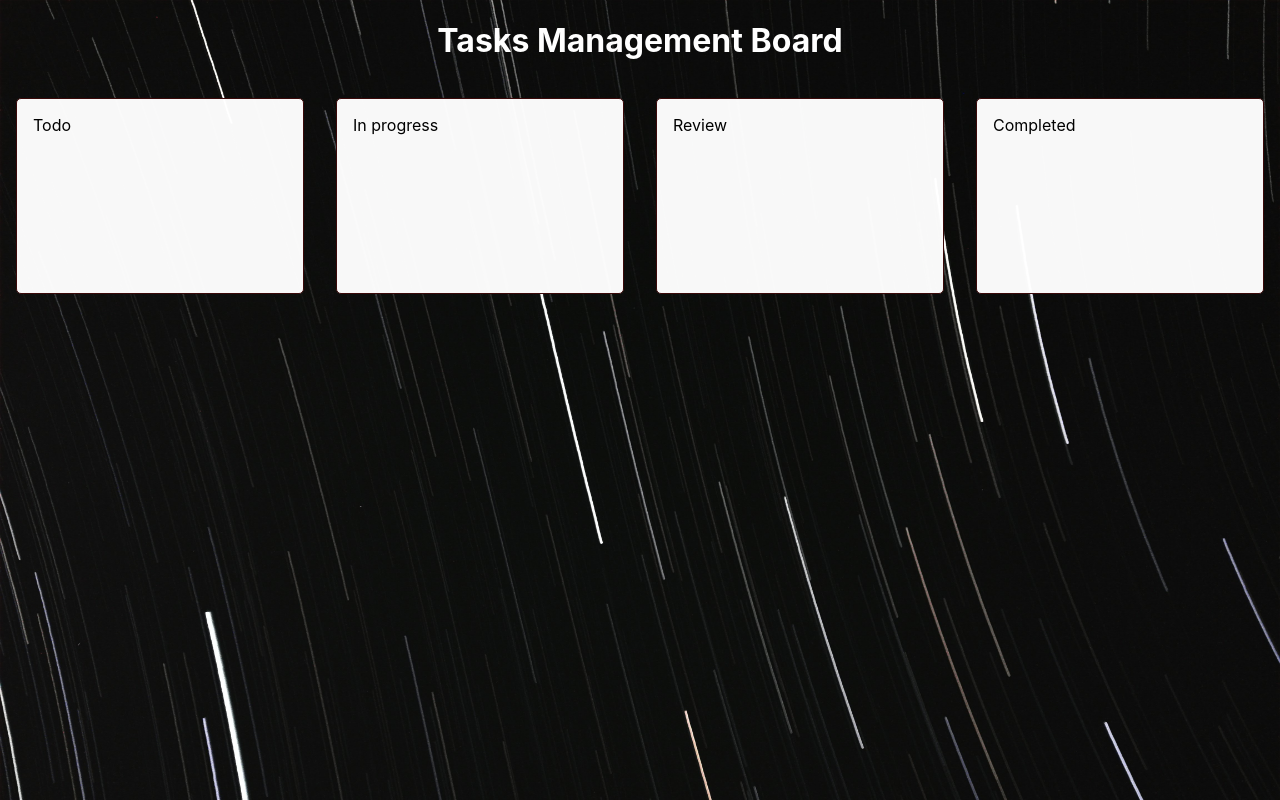
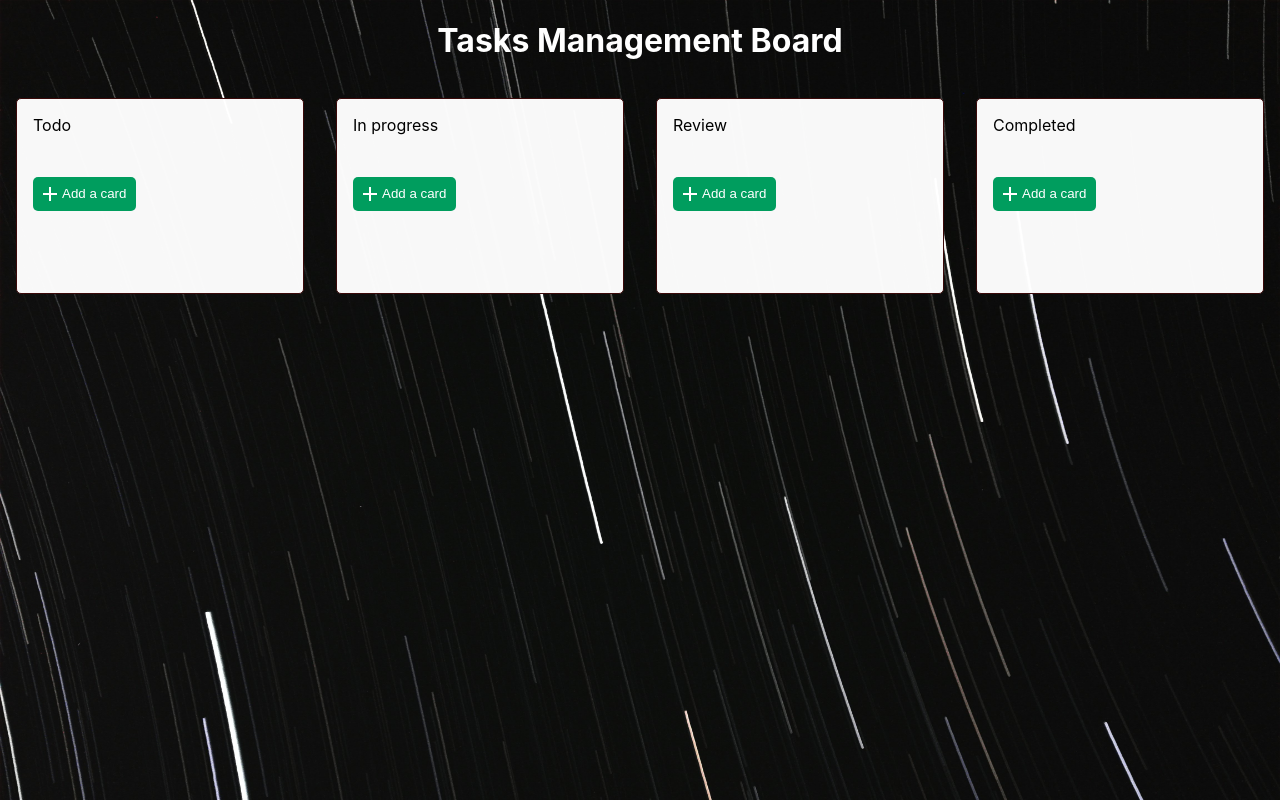
Before and after one commit to bdushimi/react-level-up, a React (Create React App) app: page / in a window 1280 px wide. Built offline with nearby package versions, Linux system fonts and the light colour scheme.

Commit message:
Adds TaskAddButton component

```diff
--- a/src/component/Column.js
+++ b/src/component/Column.js
@@ -1,6 +1,8 @@
 import React from "react";
 import { useSelector } from "react-redux";
 import { Droppable, Draggable } from "react-beautiful-dnd";
+
+import TaskAddButton from './TaskAddButton'
 
 export default function Column({ colId, index }) {
   const data = useSelector((state) => state.task);
@@ -34,8 +36,7 @@ export default function Column({ colId, index }) {
                 >
                   <RenderColumnTasks />
                   {provided.placeholder}
-
-                  {/* Add the TaskAddButton component here */}
+                  <TaskAddButton colId={colId}/>
                 </div>
               )}
             </Droppable>
--- a/src/component/TaskAddButton.js
+++ b/src/component/TaskAddButton.js
@@ -0,0 +1,42 @@
+import React from "react";
+import { useDispatch } from "react-redux";
+import AddIcon from "@mui/icons-material/Add";
+import { addNewTask } from "./taskSlice";
+
+export default function TaskAddButton({ colId }) {
+  const dispatch = useDispatch();
+
+  function handleNewTask() {
+    dispatch(addNewTask({ colId }));
+  }
+
+  return (
+    <div>
+      <button
+        style={{
+          color: "white",
+          backgroundColor: "#009D5E",
+          fontSize: "20",
+          borderRadius: "5px",
+          border: "none",
+          padding: "5px 10px 5px 5px",
+          cursor: "pointer",
+        }}
+        className="add-task-button"
+        onClick={handleNewTask}
+      >
+        <div
+          style={{
+            width: "100%",
+            display: "flex",
+            alignItems: "center",
+            flexDirection: "row",
+          }}
+        >
+          <AddIcon />
+          {"Add a card"}
+        </div>
+      </button>
+    </div>
+  );
+}
```
